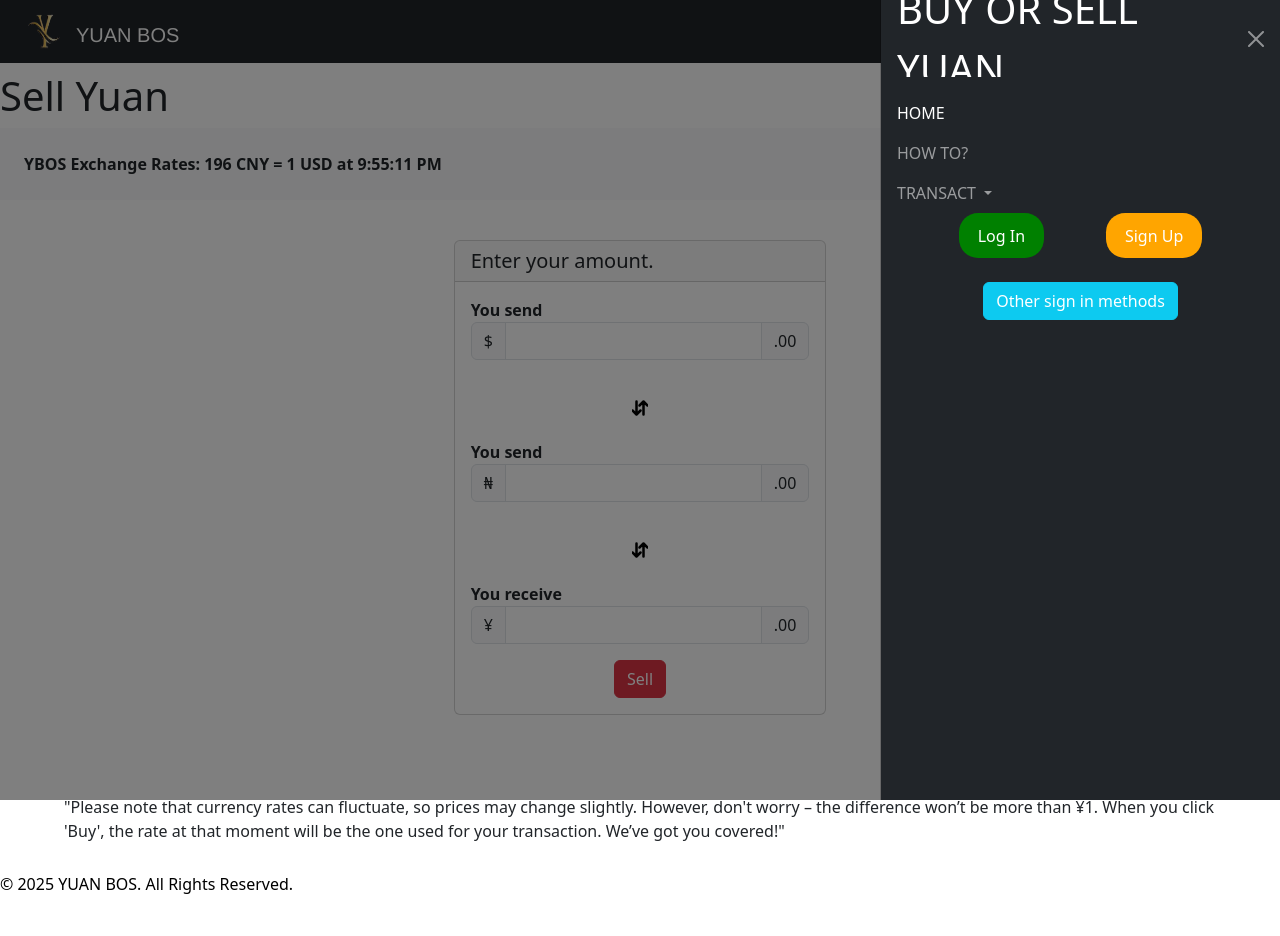
After one commit to Kharay33455/ybos, a Django app: a page that uses ybos/base/templates/base/base.html in a window 1280 px wide, after a click that opens the changed part. The commit adds this page. Run offline with Django 5.2, Linux system fonts and the light colour scheme.

Commit message:
Buy and sell implemenrted; edit models to record tranc type

```diff
--- a/ybos/base/consumers.py
+++ b/ybos/base/consumers.py
@@ -82,7 +82,8 @@
 def checkMessageUser(self, _user):
     print("cjecking")
     transaction = Transaction.objects.get(transactionId = self.scope['url_route']['kwargs']['room_name'])
-    print(_user)
+    if transaction.completed:   # if this transaction is already completed, reject the connection regardless
+        return False
     if _user == transaction.customer.user:
         return True
     else:
--- a/ybos/base/templates/base/base.html
+++ b/ybos/base/templates/base/base.html
@@ -101,10 +101,10 @@
                                             TRANSACT
                                         </a>
                                         <ul class="dropdown-menu dropdown-menu-dark">
-                                            <li><a class="loadTimeLink dropdown-item ybosButton" href="{% url 'base:buyYuan' %}">
+                                            <li><a class="loadTimeLink dropdown-item ybosButton" href="{% url 'base:transactYuan' 'buy' %}">
                                                     BUY YUAN
                                                 </a></li>
-                                            <li><a class="loadTimeLink dropdown-item ybosButton orange" href="#">SELL
+                                            <li><a class="loadTimeLink dropdown-item ybosButton orange" href="{% url 'base:transactYuan' 'sell' %}">SELL
                                                     YUAN</a></li>
                                             <li>
                                                 <hr class="dropdown-divider">
--- a/ybos/base/templates/base/index.html
+++ b/ybos/base/templates/base/index.html
@@ -27,7 +27,7 @@
             <div class="card-body">
                 <p class="card-text rates">{{rates.buyRates}}</p>
                 <h5 class="card-title">CNYNGN Live Rates</h5>
-                <a href="{% url 'base:buyYuan' %}" class="btn btn-success">BUY</a>
+                <a href="{% url 'base:transactYuan' 'buy' %}" class="btn btn-success">BUY</a>
             </div>
             <div class="card-footer text-body-secondary">
                 {{rates.time}}
@@ -44,7 +44,7 @@
                 </p>
 
                 <h5 class="card-title">CNYNGN Live Rates</h5>
-                <a href="#" class="btn btn-danger">SELL</a>
+                <a href="{% url 'base:transactYuan' 'sell' %}" class="btn btn-danger">SELL</a>
             </div>
             <div class="card-footer text-body-secondary">
                 {{rates.time}}
--- /dev/null
+++ b/ybos/base/templates/base/transact.html
@@ -0,0 +1,101 @@
+{% extends 'base/base.html' %}
+{% load static %}
+{% block content %}
+<link rel="stylesheet" href="{% static 'css/transact.css' %}" />
+<div style="min-height:100vh; overflow-y:scroll !important">
+    <div>
+        <h1>
+            {% if transType == 'buy' %}Buy{% else %}Sell{% endif %} Yuan
+        </h1>
+        <div class="container-fluid bg-body-tertiary" style="padding:3vh; font-weight:700;">
+
+            YBOS Exchange Rates: <span id="ratesNow">{% if transType == 'buy' %}{{rates.buyRates}}{%else%}{{rates.sellRates}}{% endif %}</span> CNY = 1 USD at {{rates.time}}
+        </div>
+
+        <div id="msgBox">
+
+        </div>
+    </div>
+    <div style="display:grid; justify-content:center; margin:5vh 0vh">
+        <div class="card">
+            <h5 class="card-header">Enter your amount.</h5>
+            <form method="post" action="{% url 'base:transactYuan' transType %}">
+                {% csrf_token %}
+                <div class="card-body">
+                    <b>
+                        You send
+                    </b>
+                    <div class="input-group mb-3">
+                        <span class="input-group-text">$</span>
+                        <input type="text" class="form-control" aria-label="Amount (to the nearest dollar)" id="amountUSD"
+                            oninput="convertCurrency('amountUSD')" name="amount">
+                        <span class="input-group-text">.00</span>
+                    </div>
+                    <br />
+                    <div class="center horizontal">
+                        <svg xmlns="http://www.w3.org/2000/svg" width="16" height="16" stroke="black" stroke-width="1.5"
+                            fill="currentColor" class="bi bi-arrow-down-up" viewBox="0 0 16 16">
+                            <path fill-rule="evenodd"
+                                d="M11.5 15a.5.5 0 0 0 .5-.5V2.707l3.146 3.147a.5.5 0 0 0 .708-.708l-4-4a.5.5 0 0 0-.708 0l-4 4a.5.5 0 1 0 .708.708L11 2.707V14.5a.5.5 0 0 0 .5.5m-7-14a.5.5 0 0 1 .5.5v11.793l3.146-3.147a.5.5 0 0 1 .708.708l-4 4a.5.5 0 0 1-.708 0l-4-4a.5.5 0 0 1 .708-.708L4 13.293V1.5a.5.5 0 0 1 .5-.5" />
+                        </svg>
+                    </div>
+                    <br />
+
+                    <b>
+                        You send
+                    </b>
+
+                    <div class="input-group mb-3">
+                        <span class="input-group-text">&#8358;</span>
+                        <input type="text" class="form-control" aria-label="Amount (to the nearest dollar)" id="amountNGN"
+                            oninput="convertCurrency('amountNGN')">
+                        <span class="input-group-text">.00</span>
+                    </div>
+
+                    <br />
+                    <div class="center horizontal">
+                        <svg xmlns="http://www.w3.org/2000/svg" width="16" height="16" stroke="black" stroke-width="1.5"
+                            fill="currentColor" class="bi bi-arrow-down-up" viewBox="0 0 16 16">
+                            <path fill-rule="evenodd"
+                                d="M11.5 15a.5.5 0 0 0 .5-.5V2.707l3.146 3.147a.5.5 0 0 0 .708-.708l-4-4a.5.5 0 0 0-.708 0l-4 4a.5.5 0 1 0 .708.708L11 2.707V14.5a.5.5 0 0 0 .5.5m-7-14a.5.5 0 0 1 .5.5v11.793l3.146-3.147a.5.5 0 0 1 .708.708l-4 4a.5.5 0 0 1-.708 0l-4-4a.5.5 0 0 1 .708-.708L4 13.293V1.5a.5.5 0 0 1 .5-.5" />
+                        </svg>
+                    </div>
+                    <br />
+
+                    <b>
+                        You receive
+                    </b>
+                    <div class="input-group mb-3">
+                        <span class="input-group-text">&yen;</span>
+                        <input type="text" class="form-control" aria-label="Amount (to the nearest dollar)" id="amountCNY"
+                            oninput="convertCurrency('amountCNY')">
+                        <span class="input-group-text">.00</span>
+                    </div>
+
+                    <div style="display:flex;justify-content:center">
+                        {% if transType == 'buy' %}
+                        <button class="btn btn-success loadTimeLink" type="submit">
+                            Buy
+                        {% else %}
+                        <button class="btn btn-danger loadTimeLink" type="submit">
+                            Sell
+                        {% endif %}
+                        </button>
+                    </div>
+                </div>
+            </form>
+        </div>
+    </div>
+
+    <div style="display:grid; font-weight:500; padding:0 5vw; margin-top:10vh;" class="center vertical">
+        "Please note that currency rates can fluctuate, so prices may change slightly. However, don't worry – the
+        difference won’t be more than ¥1. When you click 'Buy', the rate at that moment will be the one used for your
+        transaction. We’ve got you covered!"
+    </div>
+</div>
+
+<script src="{% static 'js/buy.js' %}">
+</script>
+
+
+{% endblock %}
--- a/ybos/base/urls.py
+++ b/ybos/base/urls.py
@@ -10,10 +10,10 @@
     path('completeSignIn/', completeSignIn, name='complete'),
     path('ybos/get-otp/', getOTP, name='getOTP'),
     path('logout/', logout_request, name = 'logoutRequest'),
-    path('buy-yuan', buyYuan, name = 'buyYuan'),
+    path('<slug:transType>-yuan', transactYuan, name = 'transactYuan'),
     path('end-transactions/', endChat, name='endChat'),
     path('login/', login_request, name='loginRequest'),
     path('admin-chat/', adminChat, name = 'adminChat'),
     path('admin-chat/<slug:transId>', adminMessages, name = 'adminMessages'),
-
+    path('chat/<slug:transId>', transactionChat, name='chat')
 ]
--- a/ybos/base/views.py
+++ b/ybos/base/views.py
@@ -48,10 +48,11 @@
 
 def endTransaction(_transaction, _remark):
     try:
-        _transaction.completed = datetime.now()
-        _transaction.wasSuccessful = False
-        _transaction.remark = _remark
-        _transaction.save()
+        if not _transaction.completed:
+            _transaction.completed = datetime.now()
+            _transaction.wasSuccessful = False
+            _transaction.remark = _remark
+            _transaction.save()
     except Exception as e:
         ErrorLog.objects.create(error = e, user = request.user)
 
@@ -59,7 +60,6 @@
     messages = TransactionMessage.objects.filter(transaction = _transaction)
     sMessages = []
     for _ in messages:
-        _.save()
         if _.image:
             image = _.image.url
         else:
@@ -216,12 +216,11 @@
 
 
 # buy yuan page
-def buyYuan(request):
+def transactYuan(request, transType):
+    if transType != 'buy' and transType != 'sell':
+        return HttpResponse(status = 404)
     # handle post
     if request.method == 'POST':
-        # state variables
-        nairaToYuan = 206
-        nairaToDollar = 1500
         # get amount as int, return error if can't
         try:
             amount = stripComma(request.POST['amount'])
@@ -234,20 +233,30 @@
         transaction = newTransaction(request, amount)
         if transaction== 2:
             return JsonResponse({'err' : 'An unexpected error has occured.'}, status = 403)
-        amount = transaction.amount # set to amount in case user is completing existing transaction and not startuing new
+        #amount = transaction.amount # set to amount in case user is completing existing transaction and not startuing new
         # convert to naira
-        amountInNaira = int(amount) * int(nairaToYuan)
+        #amountInNaira = int(amount) * int(nairaToYuan)
         # convert to dollar to 2 decimal places
-        amountInDollar = round(float(amountInNaira / nairaToDollar), 2)
+        #amountInDollar = round(float(amountInNaira / nairaToDollar), 2)
         # get all messages pertaining to transaction
-        messages = getAllMessages(transaction)
+        #messages = getAllMessages(transaction)
         # return values
-        return JsonResponse({'amountInNaira' : amountInNaira, 'amountInDollar' : amountInDollar,'amountInYuan' : amount, 'transactionId' : transaction.transactionId, 'messages' : messages} , status = 200)
+        transId = transaction.transactionId
+        return HttpResponseRedirect(reverse('base:chat', args=(transId,)))
+        #return JsonResponse({'amountInNaira' : amountInNaira, 'amountInDollar' : amountInDollar,'amountInYuan' : amount, 'transactionId' : transaction.transactionId, 'messages' : messages} , status = 200)
 
     # get request processing
     rates = getCurrentRate() # get rates
-    context = {'rates': rates}  # make return dict and send with html
-    return render(request, 'base/buy.html', context)
+    context = {'rates': rates, 'transType' : transType}  # make return dict and send with html
+    return render(request, 'base/transact.html', context)
+
+def transactionChat(request, transId):
+    if not request.user.is_authenticated:
+        return HttpResponseRedircet(reverse('base:home'))
+    _transaction = Transaction.objects.get(transactionId = transId)
+    messages = getAllMessages(_transaction)
+    context = {'transaction' : _transaction, 'messages' : messages}
+    return render(request, 'base/chat.html', context)
 
 # index
 def index(request):
@@ -338,7 +347,7 @@
     for _ in transactions:
         #end transaction
         endTransaction(_, 'Aborted by customer.')
-    return HttpResponseRedirect(reverse('base:buyYuan'))
+    return HttpResponseRedirect(reverse('base:index'))
 
 
 # this allows users to log in ad out of their accounts
--- a/ybos/static/css/transact.css
+++ b/ybos/static/css/transact.css
@@ -16,8 +16,14 @@
     opacity: 0;
 }
 
-* {
-    overflow-y: hidden;
+.class {
+    display:grid;
+}
+.horizontally{
+    justify-content:center;
+}
+.vertically{
+    align-items:center;
 }
 
 #messages {
@@ -32,7 +38,7 @@
     overflow-x: scroll !important;
     word-break: break-all;
     background-color: white;
-
+    bottom:0%;
 }
 
 .messageBoxGrid {
@@ -95,6 +101,10 @@
         margin-left: 25vw;
 
     }
+
+    #newMessage {
+        bottom:10%;
+    }
 }
 
 #selectedImg{
```
Also changed, not shown: funcs.MD (+1 -2 lines), ybos/base/templates/base/buy.html (deleted, +0 -156 lines), ybos/base/templates/base/chat.html (added, +105 -0 lines), ybos/static/js/buy.js (+6 -82 lines), ybos/static/js/socket.js (added, +23 -0 lines), ybos/media/transaction/10001193443951.jpeg (added), ybos/media/transaction/bw.webp (added), ybos/media/transaction/bw_xg67FCO.webp (added), 1 other file.
